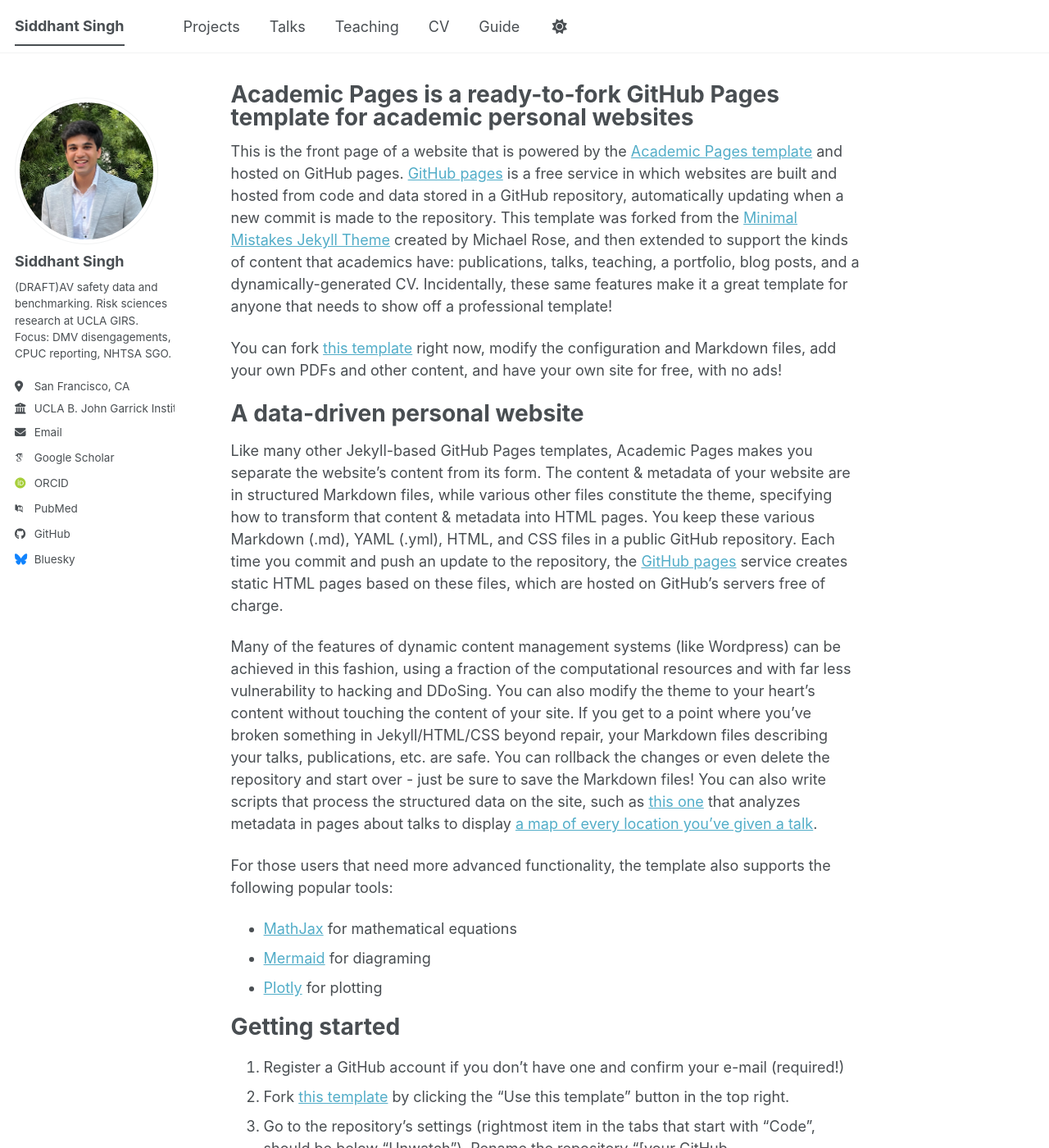
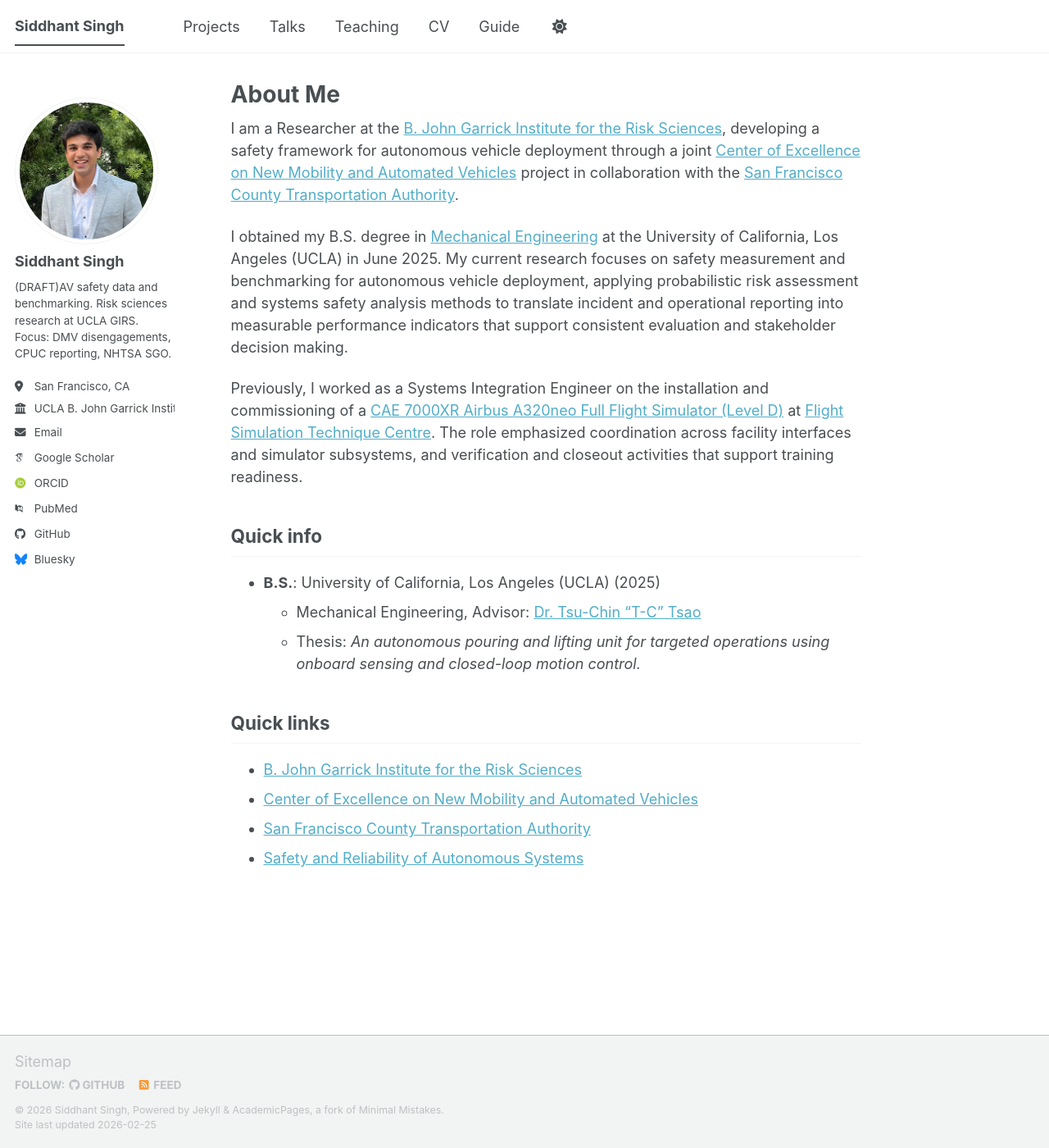
Before and after one commit to sidsingh30/sidsingh30.github.io, a Jekyll site: the page built from _pages/about.md, in a window 1280 px wide and 1400 px high. Shown: the whole window at 82% size. Built offline with Jekyll 4.4.1, drawn with Linux system fonts in a browser that asks for light colours; some web fonts are replaced; a script bundle is joined from its source files by our own code; library files that are not in the unit come from our copies; some of the changed text lies outside the part shown.

Commit message:
Revise about page with personal details
Updated the 'About Me' section with personal information and removed outdated template content.

```diff
--- a/_pages/about.md
+++ b/_pages/about.md
@@ -1,56 +1,27 @@
 ---
 permalink: /
-title: "Academic Pages is a ready-to-fork GitHub Pages template for academic personal websites"
+title: "About Me"
 author_profile: true
 redirect_from:
   - /about/
   - /about.html
 ---
 
-This is the front page of a website that is powered by the [Academic Pages template](https://github.com/academicpages/academicpages.github.io) and hosted on GitHub pages. [GitHub pages](https://pages.github.com) is a free service in which websites are built and hosted from code and data stored in a GitHub repository, automatically updating when a new commit is made to the repository. This template was forked from the [Minimal Mistakes Jekyll Theme](https://mmistakes.github.io/minimal-mistakes/) created by Michael Rose, and then extended to support the kinds of content that academics have: publications, talks, teaching, a portfolio, blog posts, and a dynamically-generated CV. Incidentally, these same features make it a great template for anyone that needs to show off a professional template!
+I am a Researcher at the [B. John Garrick Institute for the Risk Sciences](https://www.risksciences.ucla.edu), developing a safety framework for autonomous vehicle deployment through a joint [Center of Excellence on New Mobility and Automated Vehicles](https://www.mobilitycoe.org) project in collaboration with the [San Francisco County Transportation Authority](https://www.sfcta.org).
 
- You can fork [this template](https://github.com/academicpages/academicpages.github.io) right now, modify the configuration and Markdown files, add your own PDFs and other content, and have your own site for free, with no ads!
+I obtained my B.S. degree in [Mechanical Engineering](https://www.mae.ucla.edu) at the University of California, Los Angeles (UCLA) in June 2025. My current research focuses on safety measurement and benchmarking for autonomous vehicle deployment, applying probabilistic risk assessment and systems safety analysis methods to translate incident and operational reporting into measurable performance indicators that support consistent evaluation and stakeholder decision making.
 
-A data-driven personal website
-======
-Like many other Jekyll-based GitHub Pages templates, Academic Pages makes you separate the website's content from its form. The content & metadata of your website are in structured Markdown files, while various other files constitute the theme, specifying how to transform that content & metadata into HTML pages. You keep these various Markdown (.md), YAML (.yml), HTML, and CSS files in a public GitHub repository. Each time you commit and push an update to the repository, the [GitHub pages](https://pages.github.com/) service creates static HTML pages based on these files, which are hosted on GitHub's servers free of charge.
+Previously, I worked as a Systems Integration Engineer on the installation and commissioning of a [CAE 7000XR Airbus A320neo Full Flight Simulator (Level D)](https://www.fstc.in/our-fleet?tab=simulator) at [Flight Simulation Technique Centre](https://www.fstc.in). The role emphasized coordination across facility interfaces and simulator subsystems, and verification and closeout activities that support training readiness.
 
-Many of the features of dynamic content management systems (like Wordpress) can be achieved in this fashion, using a fraction of the computational resources and with far less vulnerability to hacking and DDoSing. You can also modify the theme to your heart's content without touching the content of your site. If you get to a point where you've broken something in Jekyll/HTML/CSS beyond repair, your Markdown files describing your talks, publications, etc. are safe. You can rollback the changes or even delete the repository and start over - just be sure to save the Markdown files! You can also write scripts that process the structured data on the site, such as [this one](https://github.com/academicpages/academicpages.github.io/blob/master/talkmap.ipynb) that analyzes metadata in pages about talks to display [a map of every location you've given a talk](https://academicpages.github.io/talkmap.html).
+## Quick info
 
-For those users that need more advanced functionality, the template also supports the following popular tools:
-- [MathJax](https://www.mathjax.org/) for mathematical equations
-- [Mermaid](https://mermaid.js.org/) for diagraming
-- [Plotly](https://plotly.com/javascript/) for plotting
+- **B.S.**: University of California, Los Angeles (UCLA) (2025)
+  - Mechanical Engineering, Advisor: [Dr. Tsu-Chin “T-C” Tsao](https://samueli.ucla.edu/people/tsu-chin-tsao/)
+  - Thesis: *An autonomous pouring and lifting unit for targeted operations using onboard sensing and closed-loop motion control.*
 
-Getting started
-======
-1. Register a GitHub account if you don't have one and confirm your e-mail (required!)
-1. Fork [this template](https://github.com/academicpages/academicpages.github.io) by clicking the "Use this template" button in the top right.
-1. Go to the repository's settings (rightmost item in the tabs that start with "Code", should be below "Unwatch"). Rename the repository "[your GitHub username].github.io", which will also be your website's URL.
-1. Set site-wide configuration and create content & metadata (see below -- also see [this set of diffs](https://archive.is/3TPas) showing what files were changed to set up [an example site](https://getorg-testacct.github.io) for a user with the username "getorg-testacct")
-1. Upload any files (like PDFs, .zip files, etc.) to the files/ directory. They will appear at https://[your GitHub username].github.io/files/example.pdf.
-1. Check status by going to the repository settings, in the "GitHub pages" section
+## Quick links
 
-Site-wide configuration
-------
-The main configuration file for the site is in the base directory in [_config.yml](https://github.com/academicpages/academicpages.github.io/blob/master/_config.yml), which defines the content in the sidebars and other site-wide features. You will need to replace the default variables with ones about yourself and your site's github repository. The configuration file for the top menu is in [_data/navigation.yml](https://github.com/academicpages/academicpages.github.io/blob/master/_data/navigation.yml). For example, if you don't have a portfolio or blog posts, you can remove those items from that navigation.yml file to remove them from the header.
-
-Create content & metadata
-------
-For site content, there is one Markdown file for each type of content, which are stored in directories like _publications, _talks, _posts, _teaching, or _pages. For example, each talk is a Markdown file in the [_talks directory](https://github.com/academicpages/academicpages.github.io/tree/master/_talks). At the top of each Markdown file is structured data in YAML about the talk, which the theme will parse to do lots of cool stuff. The same structured data about a talk is used to generate the list of talks on the [Talks page](https://academicpages.github.io/talks), each [individual page](https://academicpages.github.io/talks/2012-03-01-talk-1) for specific talks, the talks section for the [CV page](https://academicpages.github.io/cv), and the [map of places you've given a talk](https://academicpages.github.io/talkmap.html) (if you run this [python file](https://github.com/academicpages/academicpages.github.io/blob/master/talkmap.py) or [Jupyter notebook](https://github.com/academicpages/academicpages.github.io/blob/master/talkmap.ipynb), which creates the HTML for the map based on the contents of the _talks directory).
-
-**Markdown generator**
-
-The repository includes [a set of Jupyter notebooks](https://github.com/academicpages/academicpages.github.io/tree/master/markdown_generator
-) that converts a CSV containing structured data about talks or presentations into individual Markdown files that will be properly formatted for the Academic Pages template. The sample CSVs in that directory are the ones I used to create my own personal website at stuartgeiger.com. My usual workflow is that I keep a spreadsheet of my publications and talks, then run the code in these notebooks to generate the Markdown files, then commit and push them to the GitHub repository.
-
-How to edit your site's GitHub repository
-------
-Many people use a git client to create files on their local computer and then push them to GitHub's servers. If you are not familiar with git, you can directly edit these configuration and Markdown files directly in the github.com interface. Navigate to a file (like [this one](https://github.com/academicpages/academicpages.github.io/blob/master/_talks/2012-03-01-talk-1.md) and click the pencil icon in the top right of the content preview (to the right of the "Raw | Blame | History" buttons). You can delete a file by clicking the trashcan icon to the right of the pencil icon. You can also create new files or upload files by navigating to a directory and clicking the "Create new file" or "Upload files" buttons.
-
-Example: editing a Markdown file for a talk
-![Editing a Markdown file for a talk](/images/editing-talk.png)
-
-For more info
-------
-More info about configuring Academic Pages can be found in [the guide](https://academicpages.github.io/markdown/), the [growing wiki](https://github.com/academicpages/academicpages.github.io/wiki), and you can always [ask a question on GitHub](https://github.com/academicpages/academicpages.github.io/discussions). The [guides for the Minimal Mistakes theme](https://mmistakes.github.io/minimal-mistakes/docs/configuration/) (which this theme was forked from) might also be helpful.
+- [B. John Garrick Institute for the Risk Sciences](https://www.risksciences.ucla.edu)
+- [Center of Excellence on New Mobility and Automated Vehicles](https://www.mobilitycoe.org)
+- [San Francisco County Transportation Authority](https://www.sfcta.org)
+- [Safety and Reliability of Autonomous Systems](https://www.risksciences.ucla.edu/saras)
```
